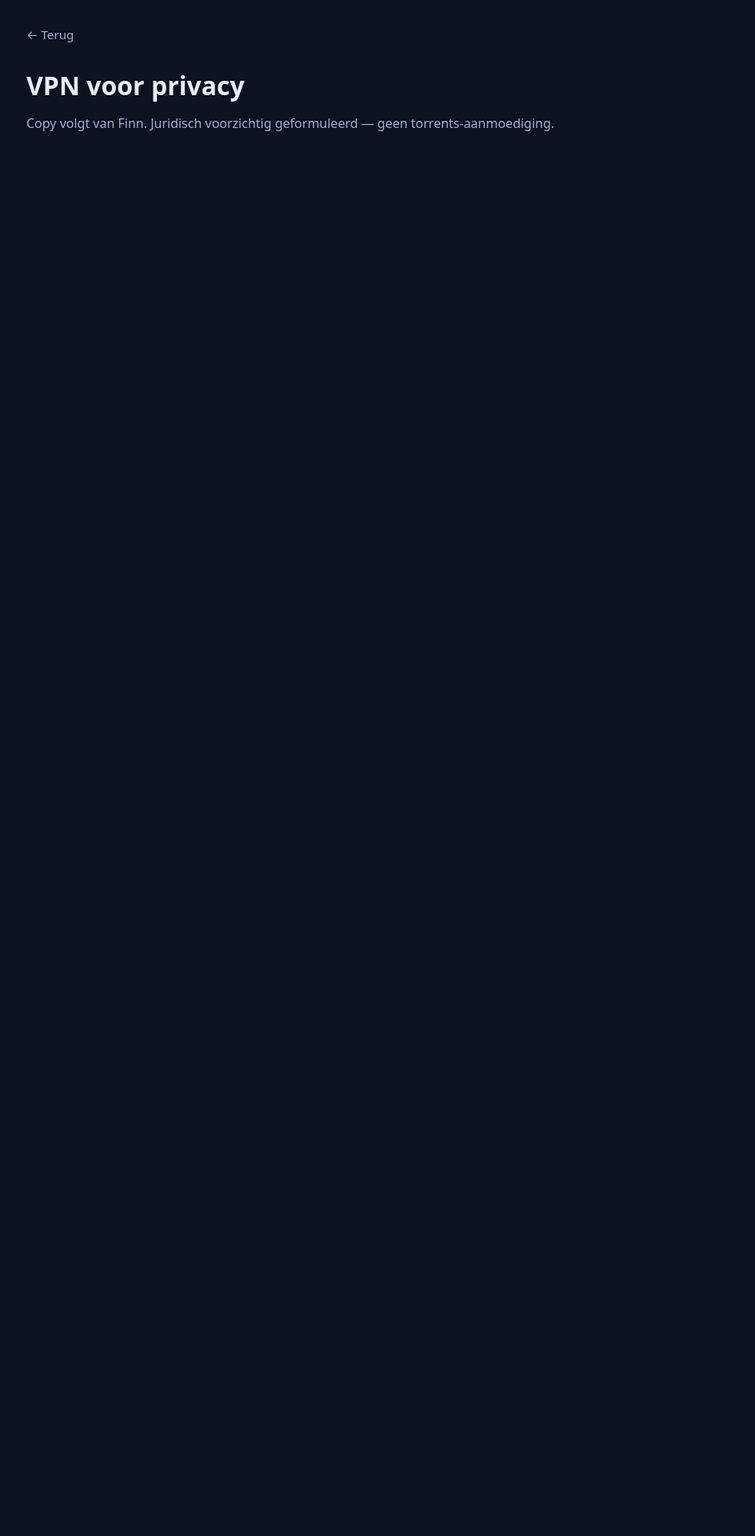
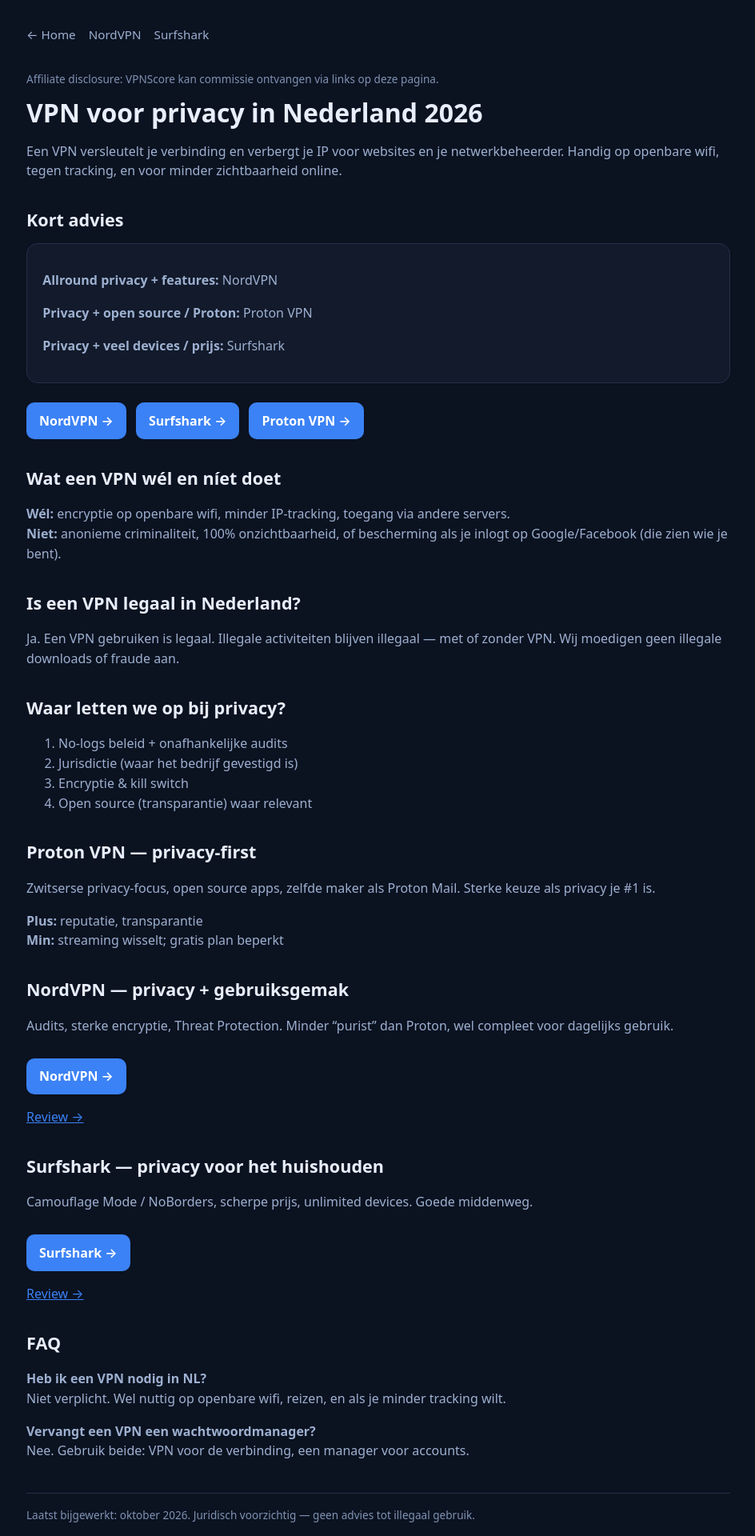
Before and after one commit to jessedkramer/vpnscore, a Next.js app: page /vpn-privacy in a window 1280 px wide. Shown: the top 1920 px of the page at 80% size, without its empty margins (167-1111 px from the left). Before the commit the page ends 800 px from the top, so only its background shows below. Built offline with nearby package versions, Linux system fonts and the light colour scheme.

Commit message:
feat: full SEO copy for VPN privacy page

```diff
--- a/app/vpn-privacy/page.tsx
+++ b/app/vpn-privacy/page.tsx
@@ -1,10 +1,93 @@
 import Link from "next/link";
+
+export const metadata = {
+  title: "VPN voor privacy Nederland 2026 | VPNScore",
+  description:
+    "VPN voor privacy in Nederland: wat het wel en niet doet, legaal gebruik, en welke VPN scoort op no-logs.",
+};
+
 export default function Page() {
   return (
     <main className="wrap">
-      <nav className="nav"><Link href="/">← Terug</Link></nav>
-      <h1>VPN voor privacy</h1>
-      <p>Copy volgt van Finn. Juridisch voorzichtig geformuleerd — geen torrents-aanmoediging.</p>
+      <nav className="nav">
+        <Link href="/">← Home</Link>
+        <Link href="/reviews/nordvpn">NordVPN</Link>
+        <Link href="/reviews/surfshark">Surfshark</Link>
+      </nav>
+      <p className="disclosure" style={{ borderTop: "none", marginTop: 0, paddingTop: 0 }}>
+        Affiliate disclosure: VPNScore kan commissie ontvangen via links op deze pagina.
+      </p>
+      <h1>VPN voor privacy in Nederland 2026</h1>
+      <p>
+        Een VPN versleutelt je verbinding en verbergt je IP voor websites en je netwerkbeheerder. Handig op
+        openbare wifi, tegen tracking, en voor minder zichtbaarheid online.
+      </p>
+
+      <h2>Kort advies</h2>
+      <div className="card">
+        <p><strong>Allround privacy + features:</strong> NordVPN</p>
+        <p><strong>Privacy + open source / Proton:</strong> Proton VPN</p>
+        <p><strong>Privacy + veel devices / prijs:</strong> Surfshark</p>
+      </div>
+      <div style={{ display: "flex", gap: "0.75rem", flexWrap: "wrap" }}>
+        <a className="btn" href="#AFFILIATE_NORD">NordVPN →</a>
+        <a className="btn" href="#AFFILIATE_SURFSHARK">Surfshark →</a>
+        <a className="btn" href="#AFFILIATE_PROTON">Proton VPN →</a>
+      </div>
+
+      <h2>Wat een VPN wél en níet doet</h2>
+      <p>
+        <strong>Wél:</strong> encryptie op openbare wifi, minder IP-tracking, toegang via andere servers.
+        <br />
+        <strong>Niet:</strong> anonieme criminaliteit, 100% onzichtbaarheid, of bescherming als je inlogt op
+        Google/Facebook (die zien wie je bent).
+      </p>
+
+      <h2>Is een VPN legaal in Nederland?</h2>
+      <p>
+        Ja. Een VPN gebruiken is legaal. Illegale activiteiten blijven illegaal — met of zonder VPN. Wij
+        moedigen geen illegale downloads of fraude aan.
+      </p>
+
+      <h2>Waar letten we op bij privacy?</h2>
+      <ol>
+        <li>No-logs beleid + onafhankelijke audits</li>
+        <li>Jurisdictie (waar het bedrijf gevestigd is)</li>
+        <li>Encryptie & kill switch</li>
+        <li>Open source (transparantie) waar relevant</li>
+      </ol>
+
+      <h2>Proton VPN — privacy-first</h2>
+      <p>
+        Zwitserse privacy-focus, open source apps, zelfde maker als Proton Mail. Sterke keuze als privacy je #1
+        is.
+      </p>
+      <p><strong>Plus:</strong> reputatie, transparantie<br /><strong>Min:</strong> streaming wisselt; gratis plan beperkt</p>
+
+      <h2>NordVPN — privacy + gebruiksgemak</h2>
+      <p>Audits, sterke encryptie, Threat Protection. Minder “purist” dan Proton, wel compleet voor dagelijks gebruik.</p>
+      <a className="btn" href="#AFFILIATE_NORD">NordVPN →</a>
+      <p><Link href="/reviews/nordvpn">Review →</Link></p>
+
+      <h2>Surfshark — privacy voor het huishouden</h2>
+      <p>Camouflage Mode / NoBorders, scherpe prijs, unlimited devices. Goede middenweg.</p>
+      <a className="btn" href="#AFFILIATE_SURFSHARK">Surfshark →</a>
+      <p><Link href="/reviews/surfshark">Review →</Link></p>
+
+      <h2>FAQ</h2>
+      <p>
+        <strong>Heb ik een VPN nodig in NL?</strong>
+        <br />
+        Niet verplicht. Wel nuttig op openbare wifi, reizen, en als je minder tracking wilt.
+      </p>
+      <p>
+        <strong>Vervangt een VPN een wachtwoordmanager?</strong>
+        <br />
+        Nee. Gebruik beide: VPN voor de verbinding, een manager voor accounts.
+      </p>
+      <p className="disclosure">
+        Laatst bijgewerkt: oktober 2026. Juridisch voorzichtig — geen advies tot illegaal gebruik.
+      </p>
     </main>
   );
 }
```
